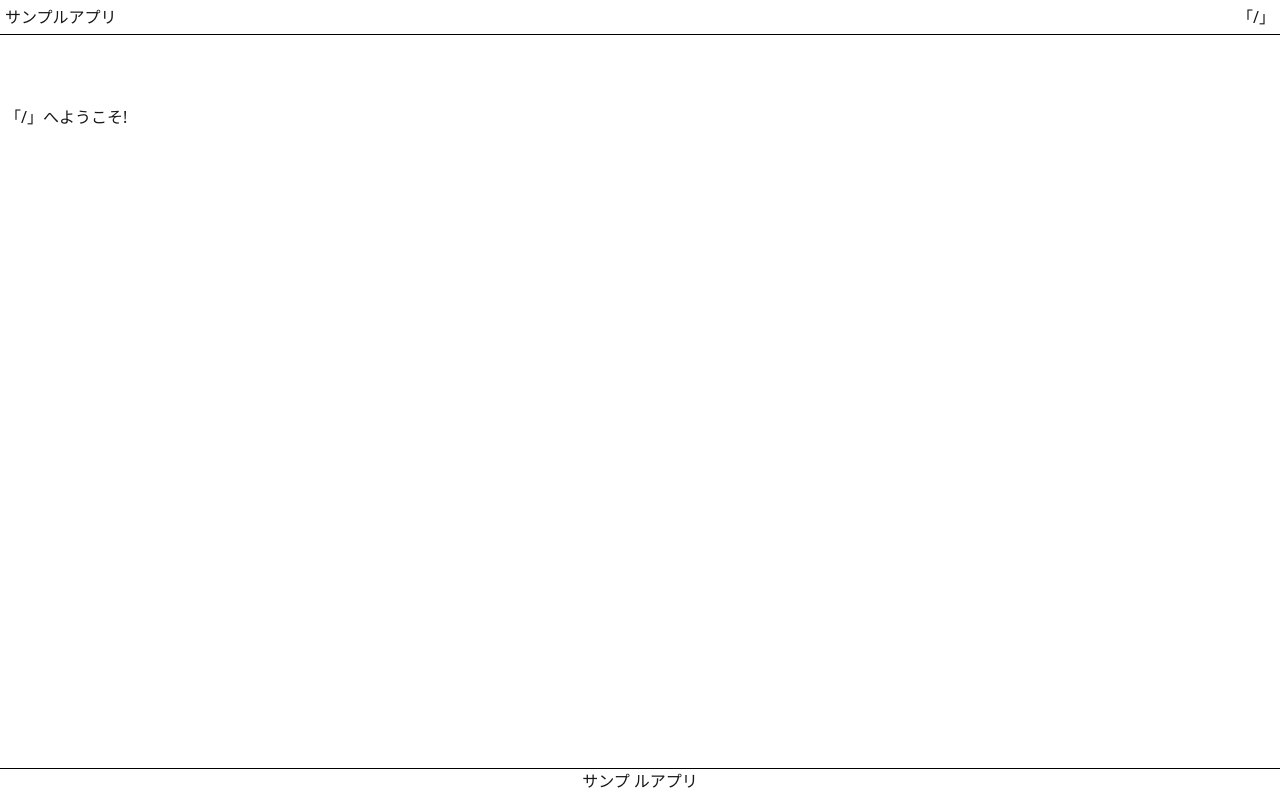
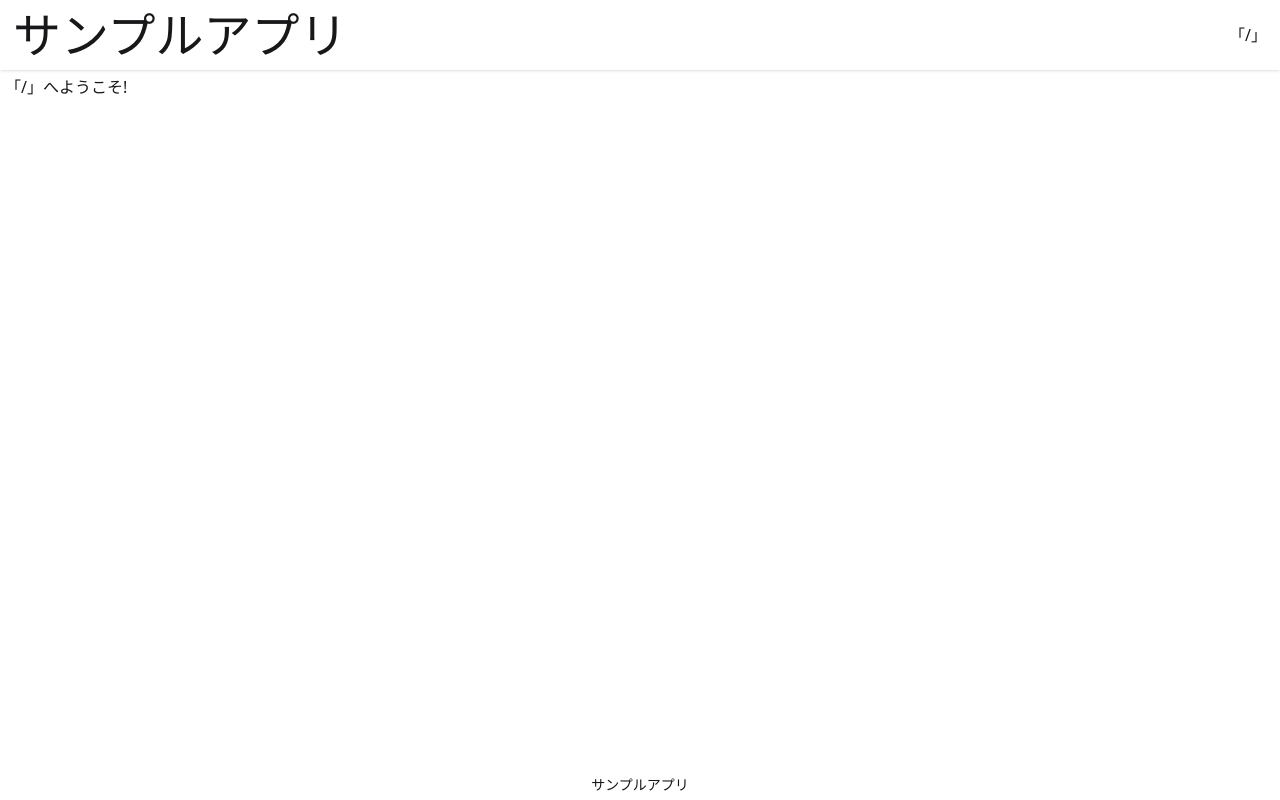
Before and after one commit to pbko-sato/react-sample, a React (Vite) app: page / in a window 1280 px wide. Built offline with nearby package versions, Linux system fonts and the light colour scheme.

Commit message:
2025/11/30 style属性をTailwindベースでリファクタリング

```diff
--- a/index.html
+++ b/index.html
@@ -7,7 +7,7 @@
     <meta name="viewport" content="width=device-width, initial-scale=1.0" />
     <title>sample</title>
   </head>
-  <body style="margin: 0">
+  <body class="m-0">
     <div id="root"></div>
     <script type="module" src="/src/main.tsx"></script>
   </body>
--- a/src/components/FileInput.tsx
+++ b/src/components/FileInput.tsx
@@ -54,13 +54,13 @@ export const FileInput: FC<FileInputProps> = memo(({ ref, multiple, accept }) =>
 
   return (
     <>
-      <img src={fileInputImage} width={160} height={120} style={{ cursor: "pointer" }} onClick={handleClickImage} />
+      <img className='cursor-pointer' src={fileInputImage} width={160} height={120} onClick={handleClickImage} />
       <input
+        className='hidden'
         ref={fileInputRef}
         type='file'
         multiple={multiple}
         accept={accept && accept.join(",")}
-        style={{ display: "none" }}
         onChange={(e: ChangeEvent<HTMLInputElement>) => handleChangeFile(e.currentTarget.files)}
       />
     </>
--- a/src/layout/parts/Footer.tsx
+++ b/src/layout/parts/Footer.tsx
@@ -1,20 +1,11 @@
 import { memo, type FC } from "react";
+import { FlexBox } from "components/atom/div/FlexBox";
+import { ZIndex } from "styles/constants/ZIndex";
 
 export const Footer: FC = memo(() => (
-  <footer
-    style={{
-      width: "100%",
-      height: "30px",
-      bottom: 0,
-      left: 0,
-      position: "sticky",
-      opacity: 1,
-      backgroundColor: "#FFFFFF",
-      zIndex: 1000,
-      textAlign: "center",
-      borderTop: "1px solid #000000"
-    }}
-  >
-    <span>サンプ ルアプリ</span>
+  <footer className={`footer w-full h-[30px] bottom-0 left-0 sticky z-${ZIndex.LAYOUT} opacity-100`}>
+    <FlexBox className='w-full p-[5px]'>
+      <span>サンプルアプリ</span>
+    </FlexBox>
   </footer>
 ));
--- a/src/layout/parts/Header.tsx
+++ b/src/layout/parts/Header.tsx
@@ -1,42 +1,24 @@
 import { memo, type FC } from "react";
 import { Link } from "react-router";
+import { FlexBox } from "components/atom/div/FlexBox";
 import { RouteDefinition } from "router/definition/RouteDefinition";
+import { ZIndex } from "styles/constants/ZIndex";
 
 export const Header: FC = memo(() => (
-  <header
-    style={{
-      width: "100%",
-      height: "100px",
-      top: 0,
-      left: 0,
-      position: "sticky",
-      opacity: 1,
-      backgroundColor: "#FFFFFF",
-      zIndex: 1000
-    }}
-  >
-    <div
-      style={{
-        display: "flex",
-        flexDirection: "row",
-        justifyContent: "space-between",
-        alignItems: "center",
-        padding: "5px",
-        borderBottom: "1px solid #000000"
-      }}
-    >
+  <header className={`navbar w-full h-[70px] top-0 left-0 py-0 sticky z-${ZIndex.LAYOUT} opacity-100 shadow-sm`}>
+    <FlexBox horizontal justify='justify-between' className='w-full p-[5px]'>
       <div>
-        <h1>サンプルアプリ</h1>
+        <h1 className='text-5xl'>サンプルアプリ</h1>
       </div>
       <div>
         <nav>
-          <ul style={{ listStyle: "none" }}>
+          <ul className='list-none'>
             <li>
               <Link to={RouteDefinition.INDEX.path}>「{RouteDefinition.INDEX.path}」</Link>
             </li>
           </ul>
         </nav>
       </div>
-    </div>
+    </FlexBox>
   </header>
 ));
--- a/src/layout/parts/Main.tsx
+++ b/src/layout/parts/Main.tsx
@@ -9,7 +9,7 @@ interface MainProps {
 }
 
 export const Main: FC<MainProps> = memo(({ children }) => (
-  <main style={{ minHeight: "calc(100svh - 132px)", overflow: "auto" }}>
-    <div style={{ padding: "5px" }}>{children}</div>
+  <main className='overflow-auto' style={{ minHeight: "calc(100svh - 100px)" }}>
+    <div className='p-[5px]'>{children}</div>
   </main>
 ));
```
